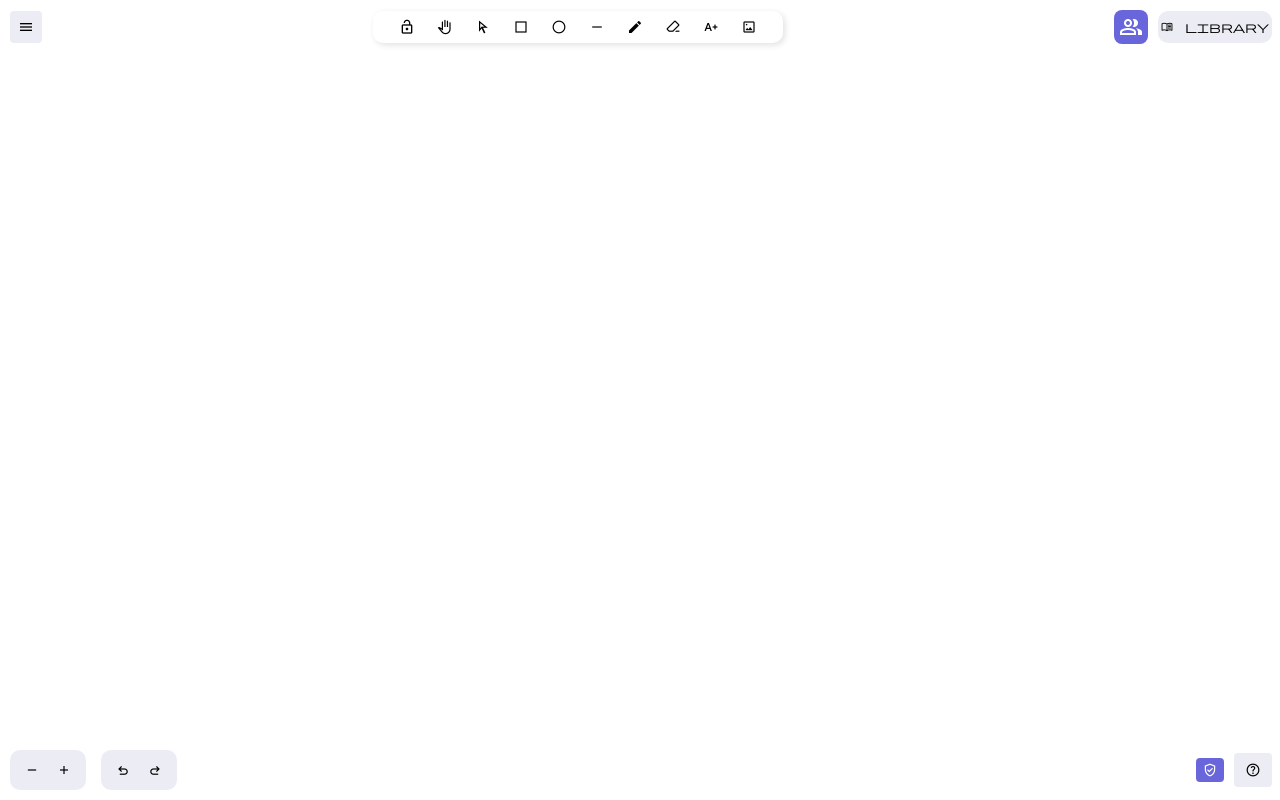
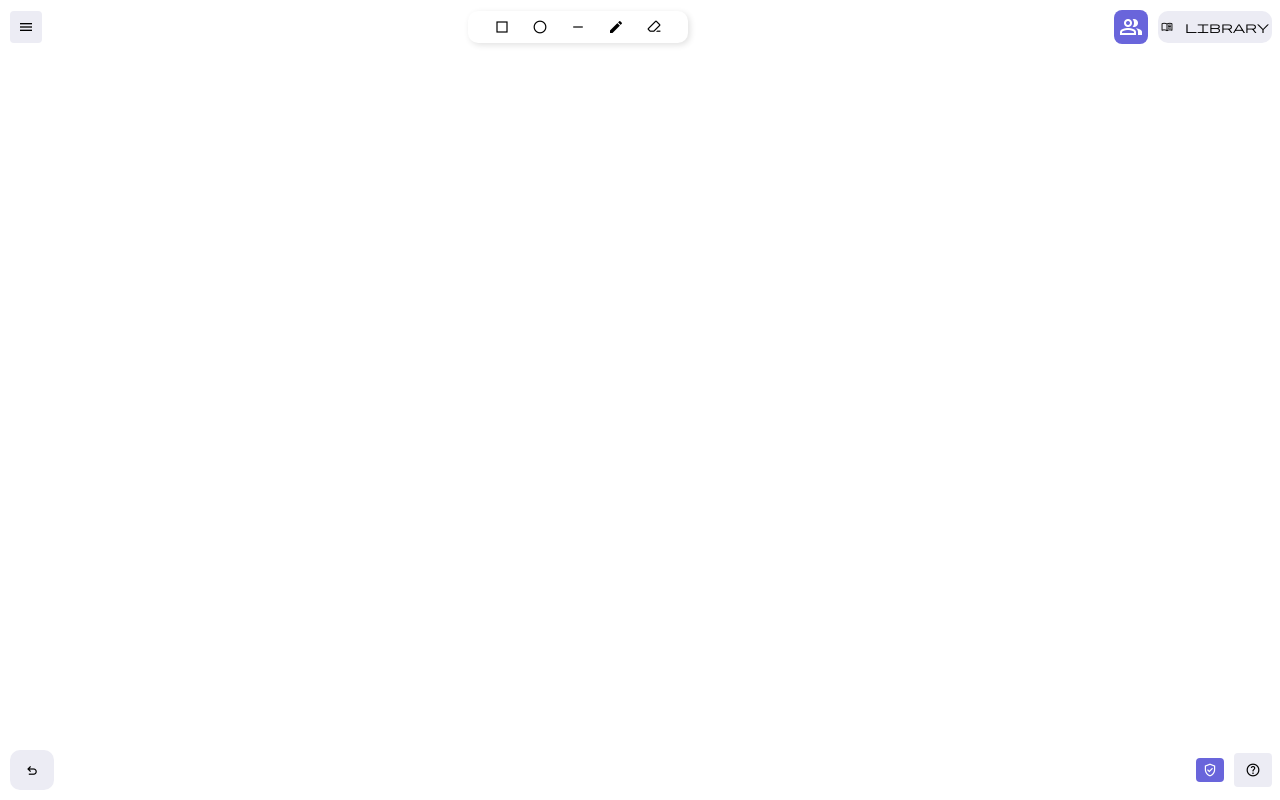
Before and after one commit to Ravitejapatnala/excalidraw, a plain HTML site: page index.html in a window 1280 px wide. Drawn offline with nearby package versions, Linux system fonts and the light colour scheme.

Commit message:
Few changes made in JS Files

```diff
--- a/drawing.js
+++ b/drawing.js
@@ -76,10 +76,10 @@ function drawFreeHand(currentPosition){
     historyIndex++;
 }
 
-function drawCircle(currentPosition){
+function drawCircle(currentPosition) {
     c.beginPath();
-    const radius= Math.sqrt((currentPosition.x-initialPosition.x)**2 + (currentPosition.x - initialPosition.y)**2);
-    c.arc(initialPosition.x, initialPosition.y, radius, 0, 2*Math.PI, true);
+    const radius = Math.sqrt((currentPosition.x - initialPosition.x)**2 + (currentPosition.y - initialPosition.y)**2); // Corrected typo here
+    c.arc(initialPosition.x, initialPosition.y, radius, 0, 2 * Math.PI, true);
     c.stroke();
     history.push(c.getImageData(0, 0, canvas.width, canvas.height));
     historyIndex++;
--- a/index.html
+++ b/index.html
@@ -14,16 +14,11 @@
         <div id="top">
             <button class="btn material-icons" id="menu">menu</button>
             <div class="options" id="actionbuttons">
-                <button class="btn material-icons">lock_open</button>
-                <button class="btn material-symbols-outlined">back_hand</button>
-                <button class="btn material-symbols-outlined">arrow_selector_tool</button>
                 <button class="btn material-symbols-outlined" id="rectangle" onclick="onActionClick(this)">square</button>
                 <button class="btn material-symbols-outlined" id="circle" onclick="onActionClick(this)">circle</button>
                 <button class="btn material-symbols-outlined" id="line" onclick="onActionClick(this)">horizontal_rule</button>
                 <button class="btn material-icons" id="freehand" onclick="onActionClick(this)">edit</button>
                 <button class="btn material-symbols-outlined" id="eraser" onclick="onActionClick(this)">ink_eraser</button>
-                <button class="btn material-symbols-outlined">text_increase</button>
-                <button class="btn material-symbols-outlined">imagesmode</button>
             </div>
             <div class="library">
                 <button class="material-symbols-outlined group">group</button>
@@ -35,13 +30,8 @@
 
         <div id="bottom">
             <div class="bottom-left">
-                <div class="zoom-elements">
-                    <button class="btn material-symbols-outlined zoom">remove</button>
-                    <button class="btn material-symbols-outlined zoom">add</button>
-                </div>
                 <div class="bottom-elements">
                     <button class="btn material-symbols-outlined undo" id="undo">undo</button>
-                    <button class="btn material-symbols-outlined redo" id="redo">redo</button>
                 </div>
             </div>
 
```
